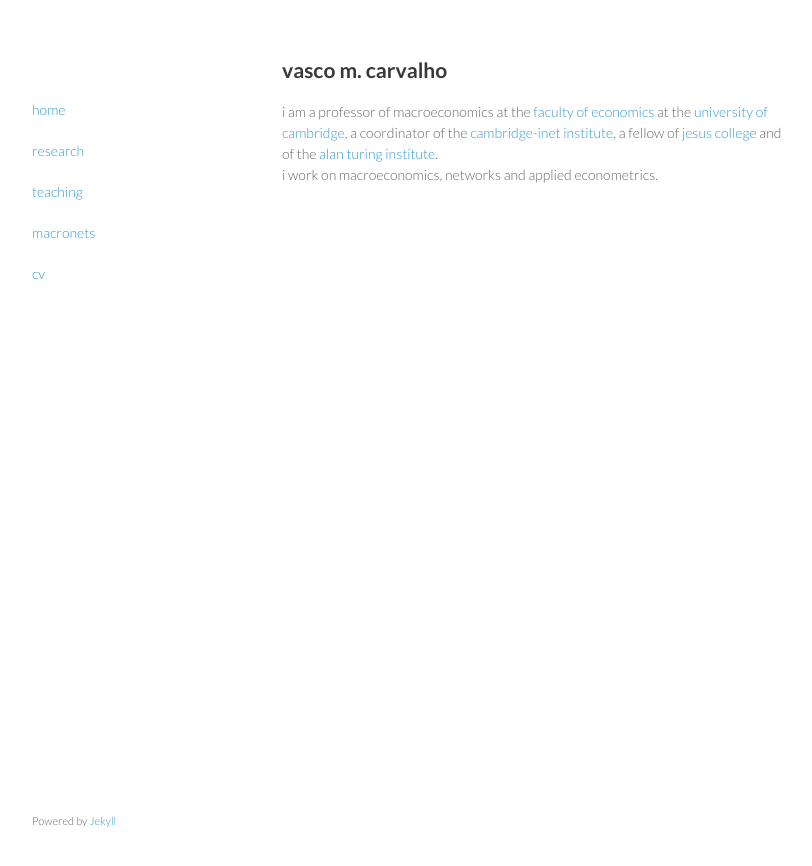
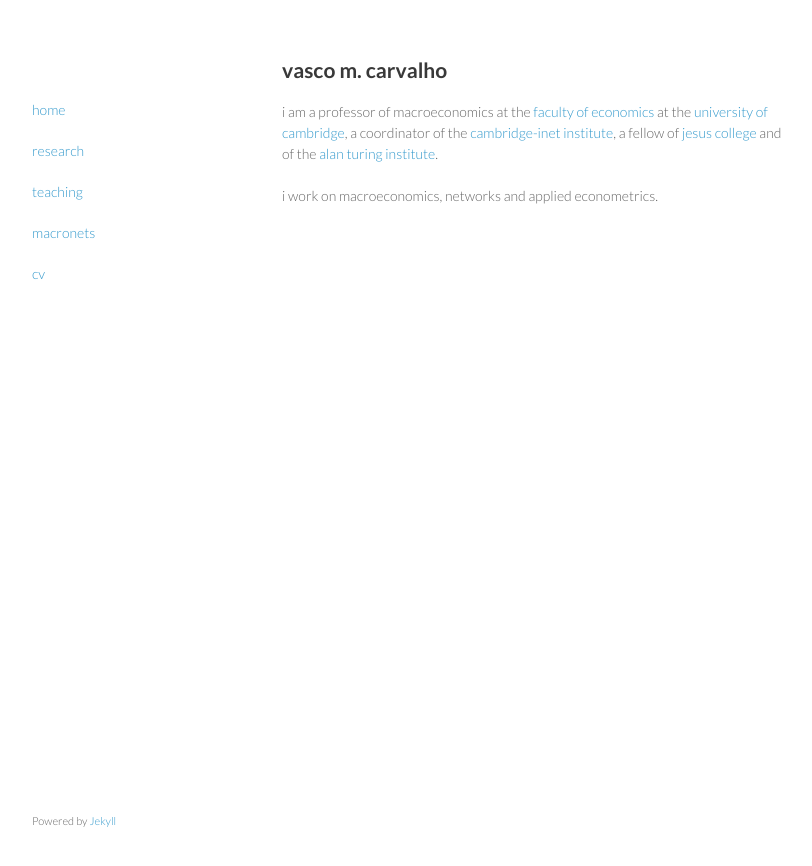
Before and after one commit to Vasco-M-Carvalho/vasco-m-carvalho.github.io, a Jekyll site: the page built from index.html, in a window 1280 px wide. Shown: the top 866 px of the page, without its empty margins (233-1045 px from the left). Built offline with Jekyll 4.4.1, drawn with Linux system fonts in a browser that asks for light colours.

```diff
--- a/index.html
+++ b/index.html
@@ -4,5 +4,6 @@ title: vasco m. carvalho homepage
 ---
 <h2 id="welcome">vasco m. carvalho</h2>
 
-<p>i am a professor of macroeconomics at the <a href="http://www.econ.cam.ac.uk">faculty of economics</a> at the <a href="http://www.cam.ac.uk">university of cambridge</a>, a coordinator of the <a href="http://www.inet.econ.cam.ac.uk">cambridge-inet institute</a>, a fellow of <a href="http://www.jesus.cam.ac.uk">jesus college</a> and of the <a href="https://www.turing.ac.uk/k">alan turing institute</a>.
-<br>i work on macroeconomics, networks and applied econometrics.</p>
+<p>i am a professor of macroeconomics at the <a href="http://www.econ.cam.ac.uk">faculty of economics</a> at the <a href="http://www.cam.ac.uk">university of cambridge</a>, a coordinator of the <a href="http://www.inet.econ.cam.ac.uk">cambridge-inet institute</a>, a fellow of <a href="http://www.jesus.cam.ac.uk">jesus college</a> and of the <a href="https://www.turing.ac.uk">alan turing institute</a>.
+<br>
+  <br>i work on macroeconomics, networks and applied econometrics.</p>
```
